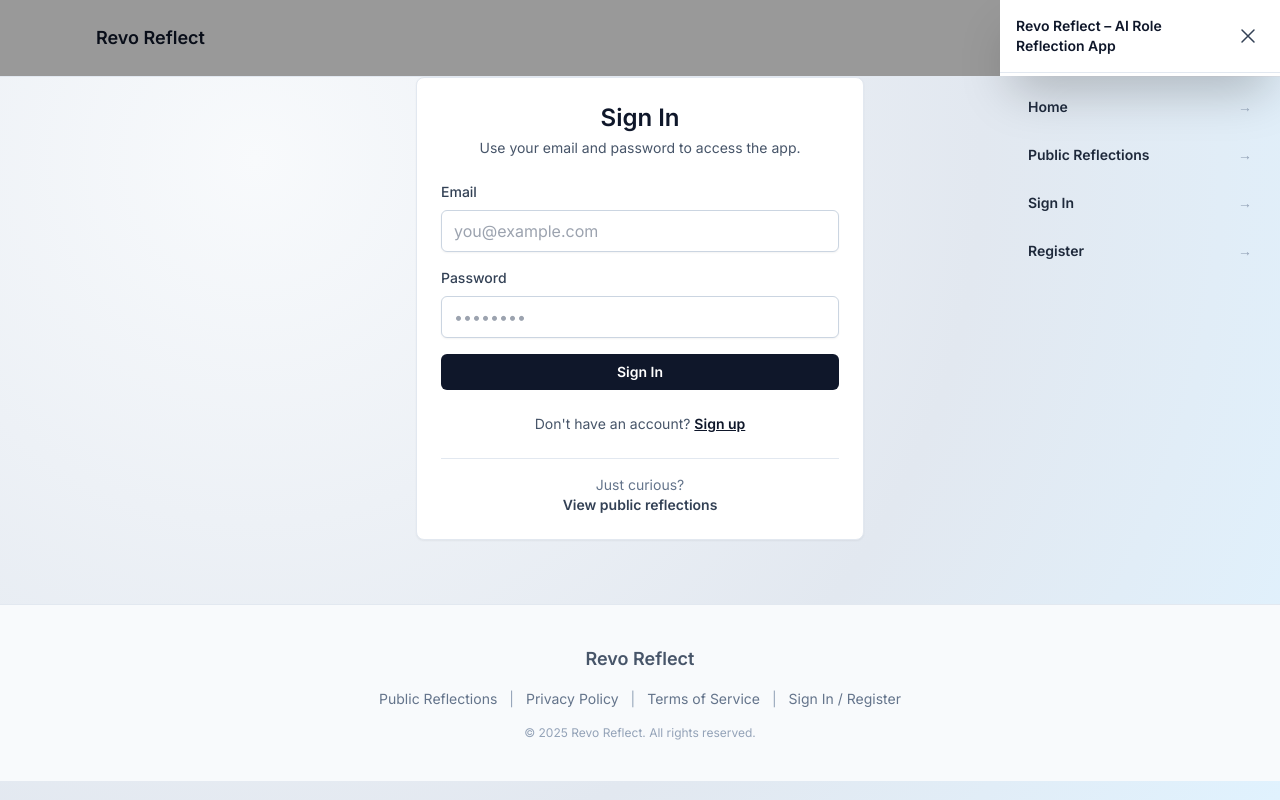
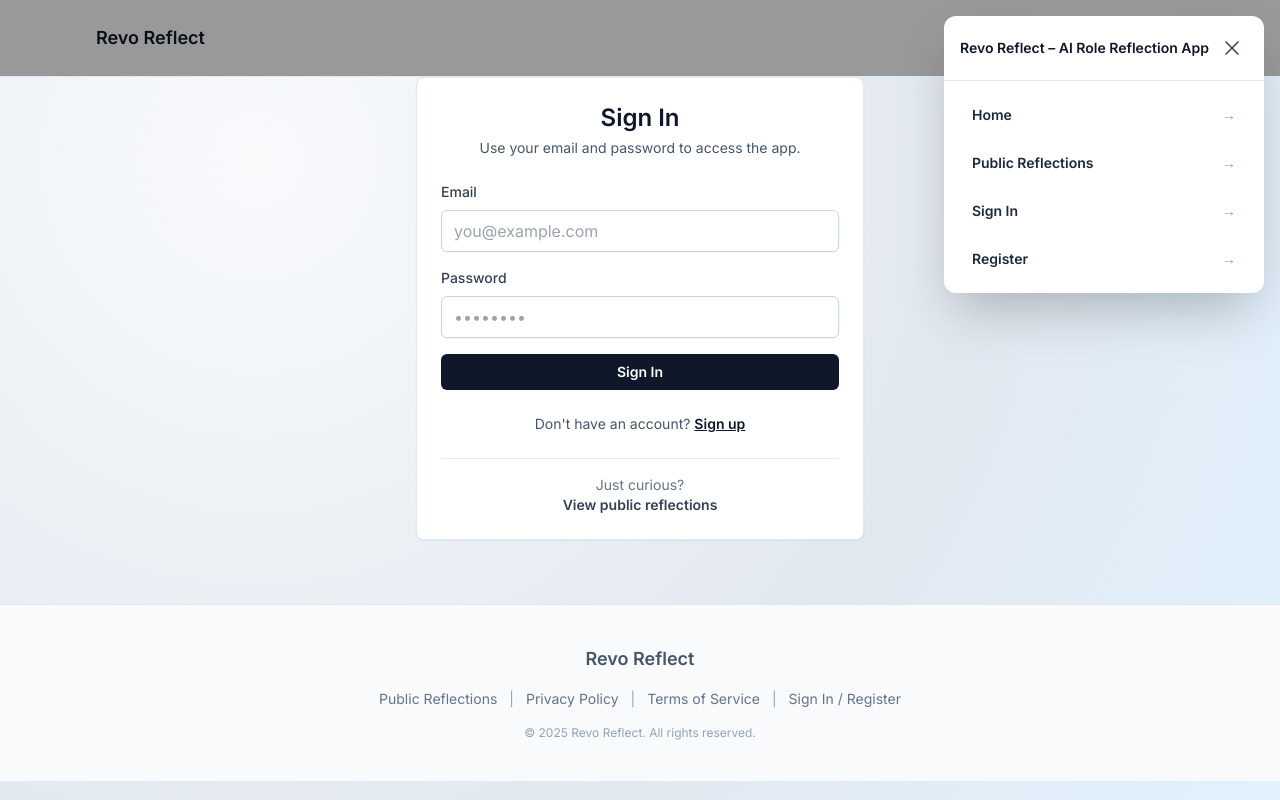
Before and after one commit to todayhardworking/role-reflection-app, a Next.js app: page /signin in a window 1280 px wide. Both pictures are taken after a click on the button "Open navigation menu". Built offline with nearby package versions, Linux system fonts and the light colour scheme; no server answers.

Commit message:
Replace slide-in drawer with modal menu overlay

```diff
--- a/components/AppHeader.tsx
+++ b/components/AppHeader.tsx
@@ -96,18 +96,14 @@ export default function AppHeader() {
       </div>
 
       {isDrawerOpen && (
+        <div className="fixed inset-0 z-40 bg-black/40">
           <div
-          className="fixed inset-0 z-40 bg-black/40"
+            className="absolute inset-0"
             aria-hidden="true"
             onClick={closeDrawer}
           />
-      )}
-
-      <aside
-        className={`fixed inset-y-0 right-0 z-50 w-[280px] max-w-full transform bg-white shadow-2xl transition-transform duration-300 ${
-          isDrawerOpen ? "translate-x-0" : "translate-x-full"
-        }`}
-      >
+          <div className="relative flex h-full items-start justify-end p-4">
+            <div className="w-full max-w-[320px] rounded-xl bg-white shadow-2xl">
               <div className="flex items-center justify-between border-b border-slate-200 p-4">
                 <div className="text-sm font-semibold text-slate-900">Revo Reflect – AI Role Reflection App</div>
                 <button
@@ -136,7 +132,10 @@ export default function AppHeader() {
                   ))}
                 </ul>
               </nav>
-      </aside>
+            </div>
+          </div>
+        </div>
+      )}
     </header>
   );
 }
```
Lines whose indentation alone changed are shown as unchanged.
